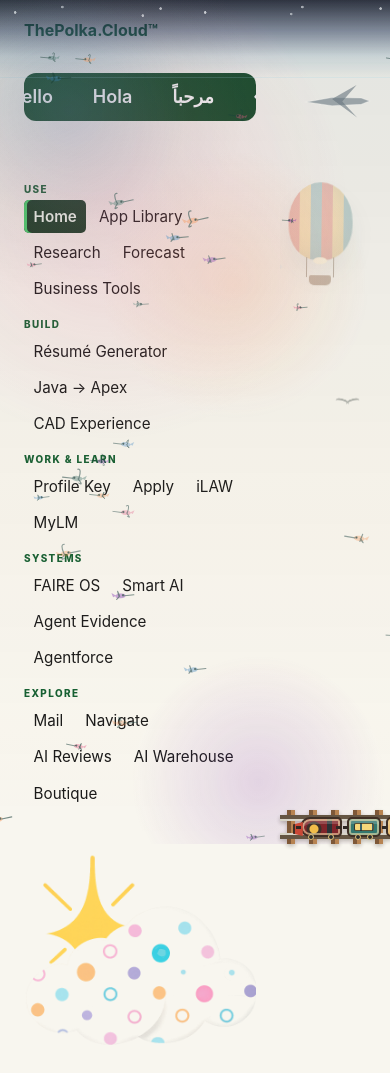
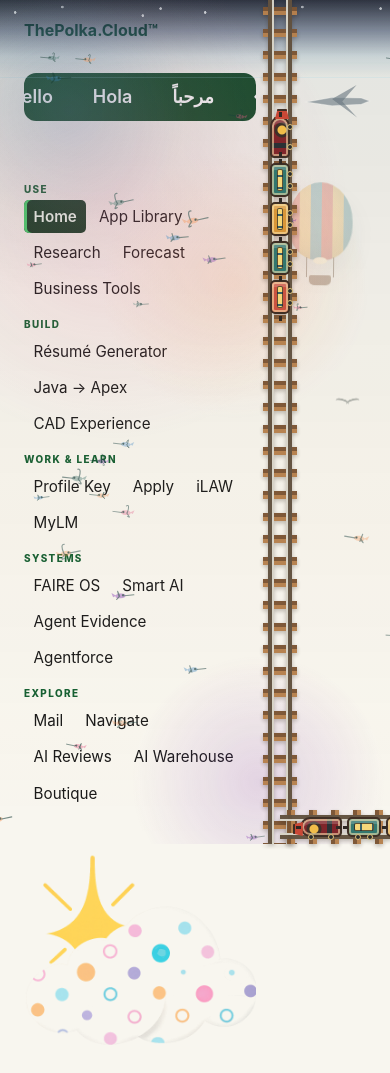
Before and after one commit to dGROUPharmacy/thepolka.cloud, a Flask app: page / in a window 390 px wide; the page is wider, and only the part inside the window is pictured. Shown: the top 1073 px of that part. Run offline with Flask 3, Linux system fonts and the light colour scheme; some libraries are stand-ins or nearby versions.

Commit message:
Update site.cssKeep vertical train visible on narrow screens

```diff
--- a/static/css/site.css
+++ b/static/css/site.css
@@ -243,7 +243,6 @@
 }
 
 @media (max-width: 760px) {
-  .polka-train-vertical { display: none; }
   .polka-train-horizontal { left: 0; }
 }
 
```
